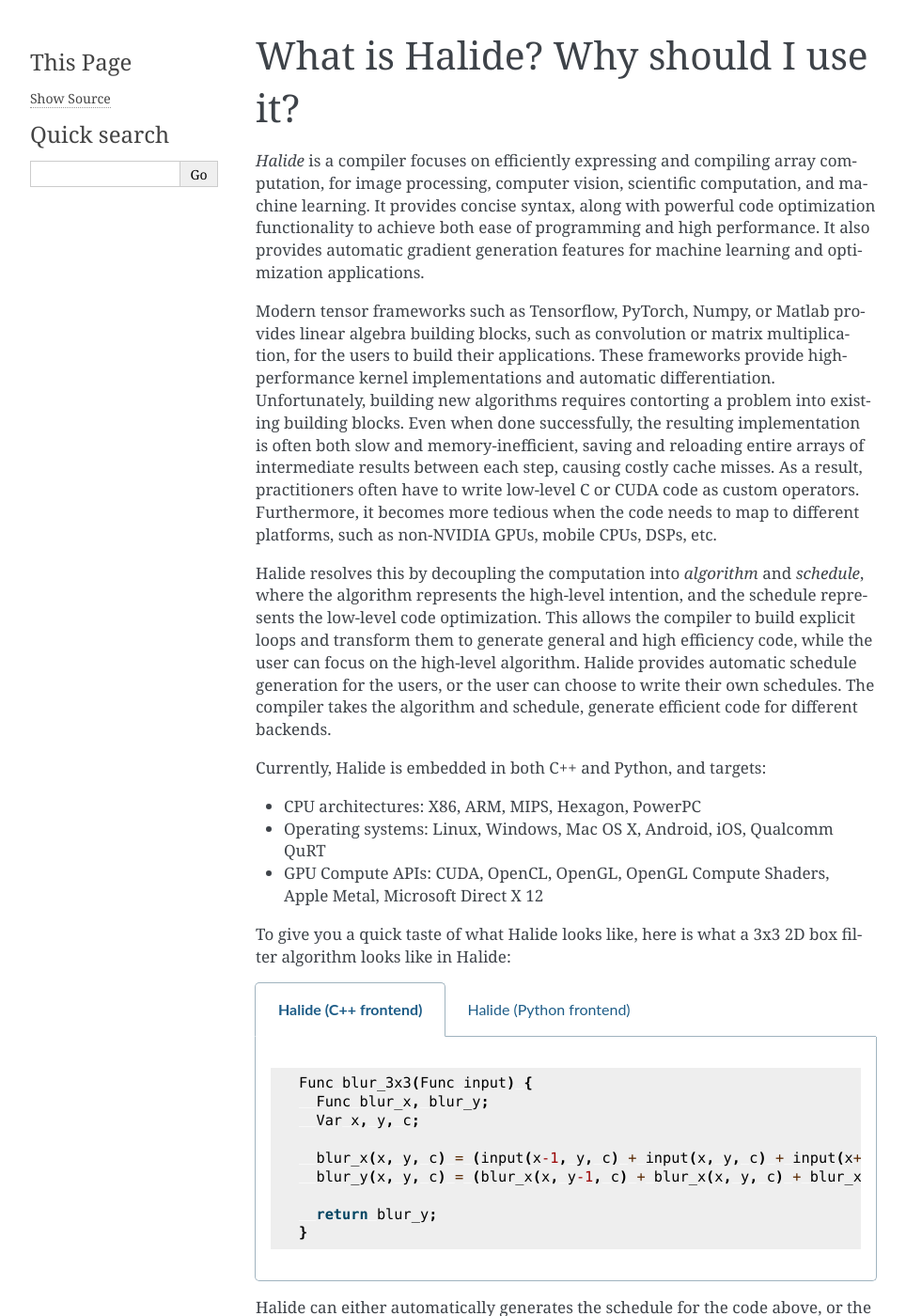
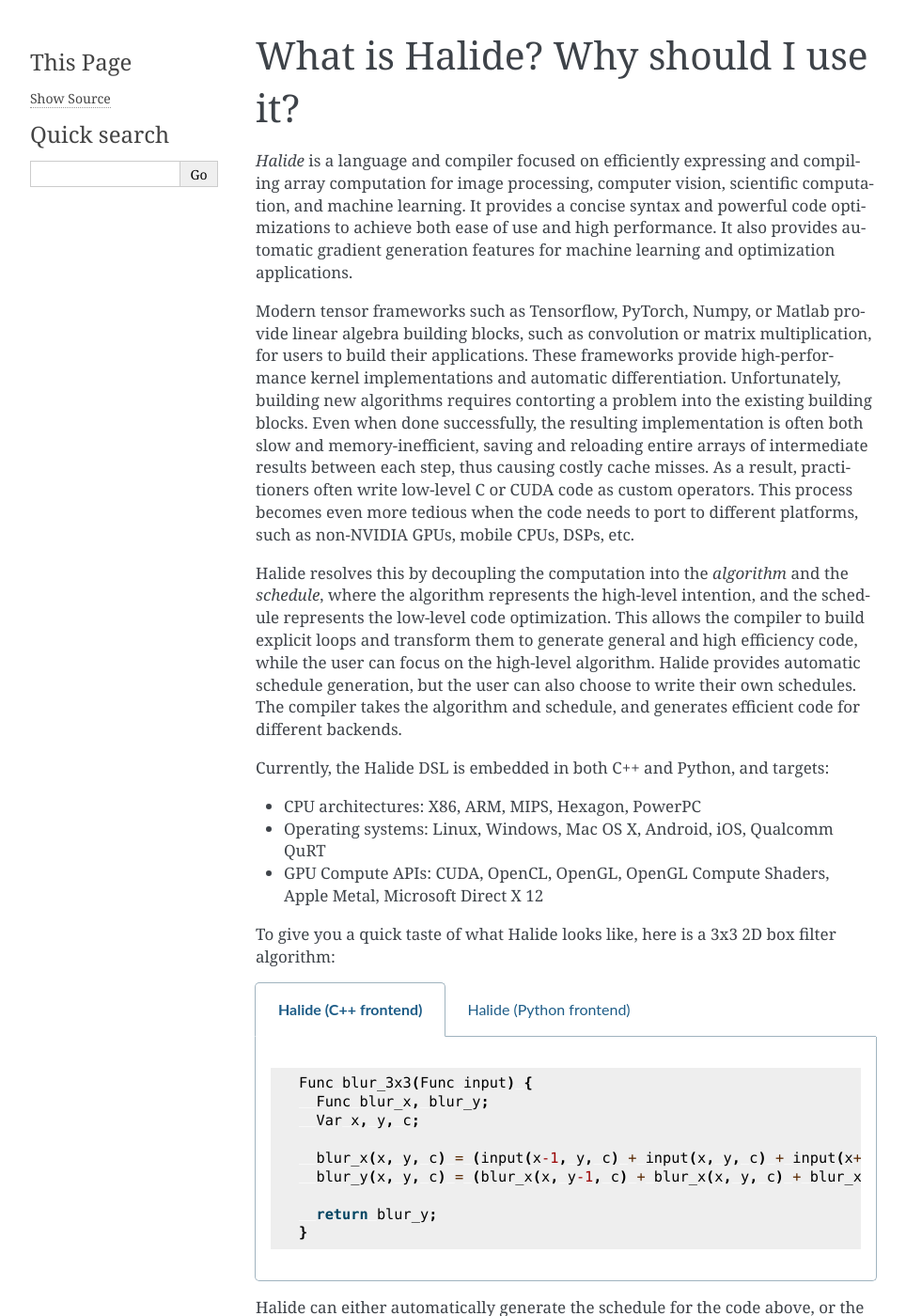
Before and after one commit to BachiLi/learning_halide_docs, a Sphinx documentation site: the page built from docs/what_is_halide.rst, in a window 1280 px wide and 1400 px high. Shown: the whole window at 94% size, without its empty margins (148-1112 px from the left). Built offline with Sphinx 7.4.7, drawn with Linux system fonts in a browser that asks for light colours; some of the changed text lies outside the part shown.

Commit message:
fixing small grammar mistakes and code typos, clarifying parts of prose

```diff
--- a/docs/what_is_halide.rst
+++ b/docs/what_is_halide.rst
@@ -1,36 +1,36 @@
 What is Halide? Why should I use it?
 ================================================================
 
-*Halide* is a compiler focuses on efficiently expressing and compiling array
-computation, for image processing, computer vision, scientific computation, and
-machine learning. It provides concise syntax, along with powerful code
-optimization functionality to achieve both ease of programming and high
-performance. It also provides automatic gradient generation features for
-machine learning and optimization applications.
+*Halide* is a language and compiler focused on efficiently expressing and
+compiling array computation for image processing, computer vision, scientific
+computation, and machine learning. It provides a concise syntax and powerful
+code optimizations to achieve both ease of use and high performance. It also
+provides automatic gradient generation features for machine learning and
+optimization applications.
 
-Modern tensor frameworks such as Tensorflow, PyTorch, Numpy, or Matlab provides
+Modern tensor frameworks such as Tensorflow, PyTorch, Numpy, or Matlab provide
 linear algebra building blocks, such as convolution or matrix multiplication,
-for the users to build their applications. These frameworks provide
+for users to build their applications. These frameworks provide
 high-performance kernel implementations and automatic differentiation.
 Unfortunately, building new algorithms requires contorting a problem into
-existing building blocks. Even when done successfully, the resulting
+the existing building blocks. Even when done successfully, the resulting
 implementation is often both slow and memory-inefficient, saving and
-reloading entire arrays of intermediate results between each step, causing
-costly cache misses. As a result, practitioners often have to write
-low-level C or CUDA code as custom operators. Furthermore, it becomes more
-tedious when the code needs to map to different platforms, such as
+reloading entire arrays of intermediate results between each step, thus
+causing costly cache misses. As a result, practitioners often write
+low-level C or CUDA code as custom operators. This process becomes even
+more tedious when the code needs to port to different platforms, such as
 non-NVIDIA GPUs, mobile CPUs, DSPs, etc.
 
-Halide resolves this by decoupling the computation into *algorithm* and
-*schedule*, where the algorithm represents the high-level intention, and the
+Halide resolves this by decoupling the computation into the *algorithm* and
+the *schedule*, where the algorithm represents the high-level intention, and the
 schedule represents the low-level code optimization. This allows the compiler
 to build explicit loops and transform them to generate general and high
 efficiency code, while the user can focus on the high-level algorithm. Halide
-provides automatic schedule generation for the users, or the user can choose to
+provides automatic schedule generation, but the user can also choose to
 write their own schedules. The compiler takes the algorithm and schedule,
-generate efficient code for different backends.
+and generates efficient code for different backends.
 
-Currently, Halide is embedded in both C++ and Python, and targets:
+Currently, the Halide DSL is embedded in both C++ and Python, and targets:
 
 - CPU architectures: X86, ARM, MIPS, Hexagon, PowerPC
 
@@ -38,8 +38,8 @@
 
 - GPU Compute APIs: CUDA, OpenCL, OpenGL, OpenGL Compute Shaders, Apple Metal, Microsoft Direct X 12
 
-To give you a quick taste of what Halide looks like, here is what a 3x3 2D box
-filter algorithm looks like in Halide:
+To give you a quick taste of what Halide looks like, here is a 3x3 2D box
+filter algorithm:
 
 .. tabs::
 
@@ -61,7 +61,7 @@
 
         .. code-block:: py
 
-            def blur_3x3(input)
+            def blur_3x3(input):
               blur_x, blur_y = hl.Func(), hl.Func()
               x, y, c = hl.Var(), hl.Var(), hl.Var()
 
@@ -70,8 +70,9 @@
 
               return blur_y
 
-Halide can either automatically generates the schedule for the code above, or
-the user can choose to specify the schedule manually, which looks like below:
+Halide can either automatically generate the schedule for the code above, or
+the user can choose to specify the schedule manually, such as in the example
+below:
 
 .. tabs::
 
@@ -92,9 +93,10 @@
             blur_x.store_at(blur_y, y).compute_at(blur_y, yi).vectorize(x, 8)
 
 The schedule optimizes the storage, order, and paralellism of the computation.
-Different backends would require different schedules.
+Different backends would require different schedules to fully account for the
+differences in hardware.
 
-Comparing to the following PyTorch implementation of the same 3x3 box filter:
+Compare this to the following PyTorch implementation of the same 3x3 box filter:
 
 .. tabs::
 
@@ -102,7 +104,7 @@
 
         .. code-block:: py
 
-            def blur_3x3(input)
+            def blur_3x3(input):
               input = input.unsqueeze(3)
               kernel = torch.ones(3, 1, 1, 3) / 3
               blur_x = torch.nn.functional.conv2d(input, kernel, groups=3)
@@ -142,6 +144,9 @@
 It is a complement to them: when you find a case where efficient implementation
 in PyTorch or Tensorflow is necessary but difficult, you should first consider
 using Halide, instead of diving in to the low-level C++/CUDA implementation.
-Another use case of Halide is when you want to write the same algorithm, but
-compile it to different hardwares. For example, you can write the code in
-Halide, train your algorithm on GPU, then retarget your code to mobile systems.
+
+Another use case of Halide is achieving **performance portability**. You can
+write the algorithm once and then compile and optimize it to different hardware
+platforms by supplying specialized schedules. This allows you to, for example,
+write your algorithm in Halide, train it on a GPU, then retarget it to mobile
+systems.
```
